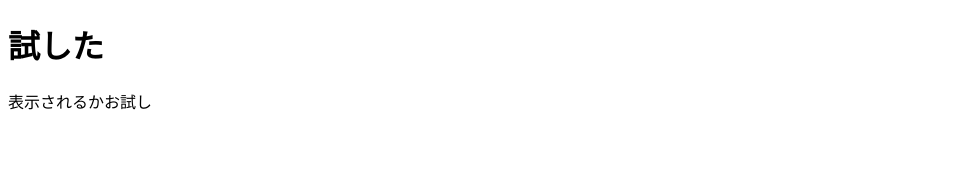
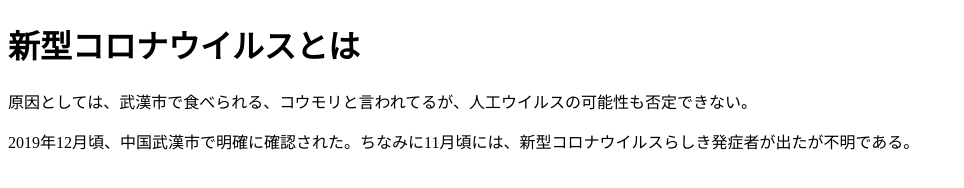
Before and after one commit to kamayuki07/web, a plain HTML site: page index.html in a window 1280 px wide. Shown: the whole page, without its empty margins (0-964 px from the left). Drawn offline with Linux system fonts and the light colour scheme.

Commit message:
cssファイル追加

```diff
--- /dev/null
+++ b/index.css
@@ -0,0 +1 @@
+hogehoge
--- a/index.html
+++ b/index.html
@@ -1,10 +1,12 @@
 <!DOCTYPE html>
 <html>
   <heed>
-    <title>授業</title>
+    <title>新型コロナウイルス自己感想</title>
   </heed>
   <body>
-    <h1>試した</h1>
-    <p>表示されるかお試し</p>
+    <h1>新型コロナウイルスとは</h1>
+    <p>原因としては、武漢市で食べられる、コウモリと言われてるが、人工ウイルスの可能性も否定できない。</p>
+    <p>2019年12月頃、中国武漢市で明確に確認された。ちなみに11月頃には、新型コロナウイルスらしき発症者が出たが不明である。</p>
+    <p></p>
   </body>
 </html>
```
